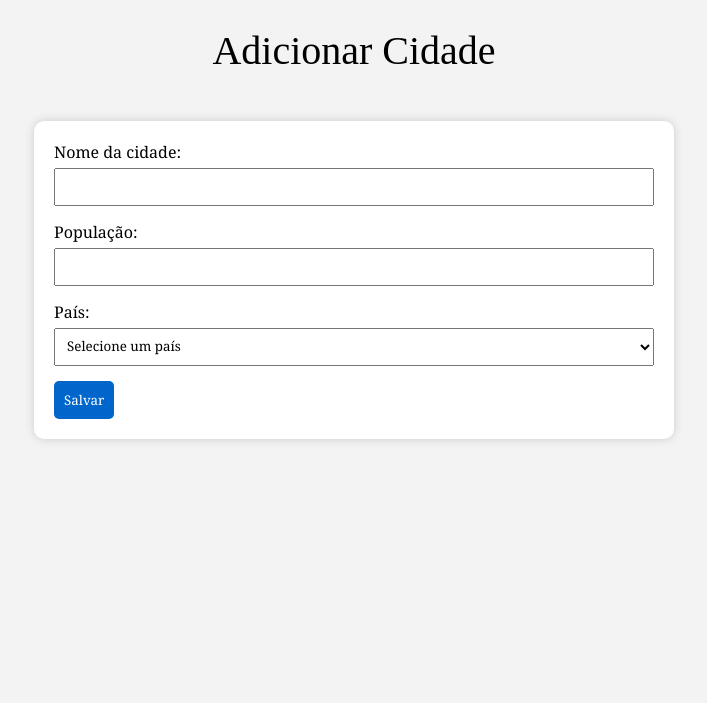
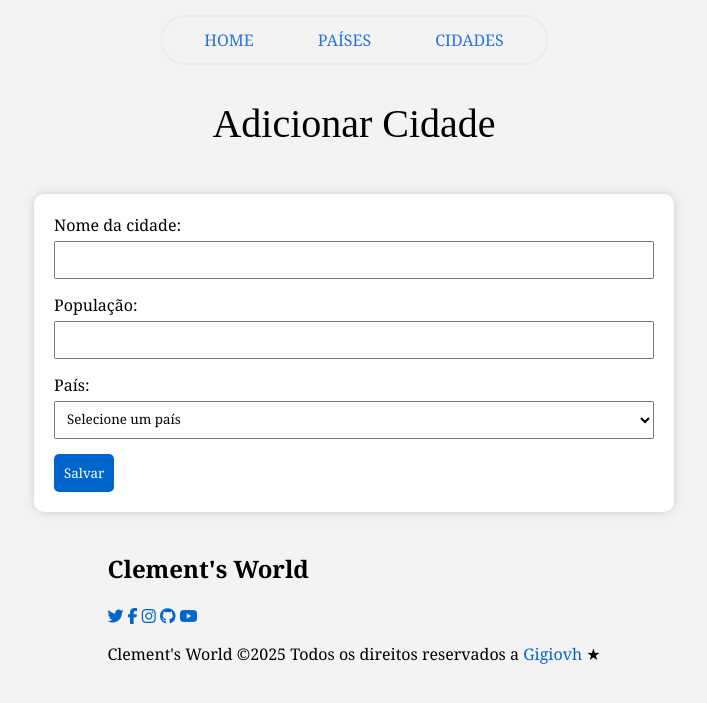
Before and after one commit to Gigiovh/Crud-Mundo, a PHP site: page /cidade/adicionar_cidade.php in a window 1280 px wide. Shown: the top 703 px of the page, without its empty margins (286-993 px from the left). Run offline with PHP 8.4, Linux system fonts and the light colour scheme; data comes from the database, SQL or seed files in the repository; some libraries are stand-ins or nearby versions; some web fonts are replaced.

Commit message:
Update adicionar_cidade.php

```diff
--- a/cidade/adicionar_cidade.php
+++ b/cidade/adicionar_cidade.php
@@ -9,6 +9,7 @@
 <link rel="preconnect" href="https://fonts.googleapis.com">
     <link rel="preconnect" href="https://fonts.gstatic.com" crossorigin>
     <link href="https://fonts.googleapis.com/css2?family=Caprasimo&display=swap" rel="stylesheet">
+    <link rel="stylesheet" href="https://cdnjs.cloudflare.com/ajax/libs/font-awesome/6.6.0/css/all.min.css">
     <link rel="preconnect" href="https://fonts.googleapis.com">
 <link rel="preconnect" href="https://fonts.gstatic.com" crossorigin>
 <link href="https://fonts.googleapis.com/css2?family=Noto+Serif:ital,wght@0,100..900;1,100..900&display=swap" rel="stylesheet">
@@ -30,7 +31,27 @@ function validar() {
 </script>
 </head>
 <body>
-<h1>Adicionar Cidade</h1>
+
+<nav class="test">
+  <ul>
+    <li><a href="../index.php">Home</a></li>
+    <li>
+      <a href="../pais/listar.php">Países</a>
+      <ul>
+        <li><a href="../pais/adicionar.php">Adicionar</a></li>
+
+      </ul>
+    </li>
+    <li>
+      <a href="listar_cidade.php">Cidades</a>
+      <ul>
+        <li><a href="adicionar_cidade.php">Adicionar</a></li>
+
+      </ul>
+  </ul>
+</nav>
+
+<h1 style="  margin-top: 100px;">Adicionar Cidade</h1>
 <form name="formCidade" method="post" onsubmit="return validar()">
     <label>Nome da cidade:</label>
     <input type="text" name="nome">
@@ -68,4 +89,23 @@ if (isset($_POST['enviar'])) {
 }
 ?>
 </body>
+
+<!-- Footer -->
+<footer class="footer">
+  <h2 class="footer-logo">Clement's World</h2>
+
+
+  <div class="footer-social">
+    <a href="https://twitter.com" target="_blank"><i class="fab fa-twitter"></i></a>
+    <a href="https://facebook.com" target="_blank"><i class="fab fa-facebook-f"></i></a>
+    <a href="https://instagram.com" target="_blank"><i class="fab fa-instagram"></i></a>
+    <a href="https://github.com/Gigiovh" target="_blank"><i class="fab fa-github"></i></a>
+    <a href="https://youtube.com" target="_blank"><i class="fab fa-youtube"></i></a>
+  </div>
+
+  <p class="footer-copy">
+    Clement's World ©2025 Todos os direitos reservados a <a href="https://github.com/Gigiovh">Gigiovh</a>
+    <span class="heart">★</span>
+  </p>
+</footer>
 </html>
```
